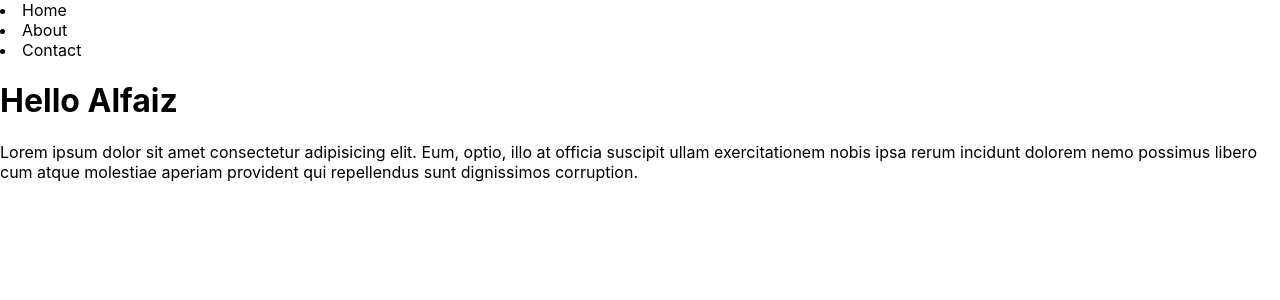
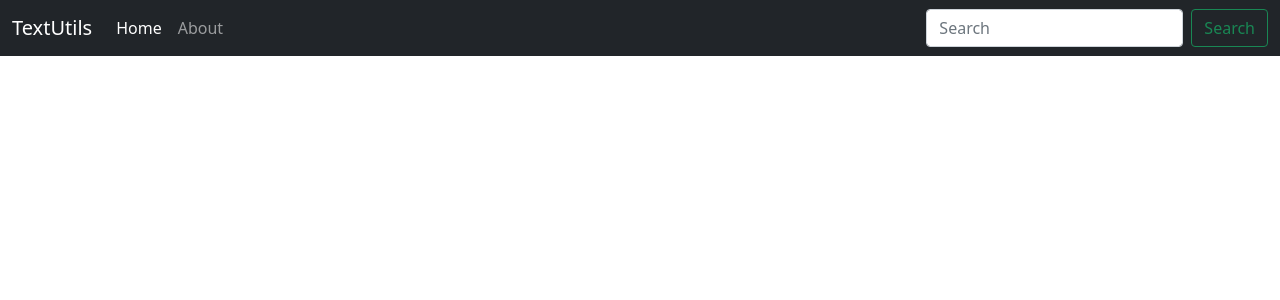
Before and after one commit to Alfaiz-Thoughtwin/React-Tutorials, a React (Create React App) app in the folder textutils/: page / in a window 1280 px wide. Shown: the top 300 px of the page. Built offline with nearby package versions, Linux system fonts and the light colour scheme.

Commit message:
Tut05 Project 1: Setup + Adding Bootstrap

```diff
--- a/textutils/public/index.html
+++ b/textutils/public/index.html
@@ -24,6 +24,10 @@
       work correctly both with client-side routing and a non-root public URL.
       Learn how to configure a non-root public URL by running `npm run build`.
     -->
+
+    <!-- Bootstrap CSS -->
+    <link href="https://cdn.jsdelivr.net/npm/bootstrap@5.1.0/dist/css/bootstrap.min.css" rel="stylesheet" integrity="sha384-KyZXEAg3QhqLMpG8r+8fhAXLRk2vvoC2f3B09zVXn8CA5QIVfZOJ3BCsw2P0p/We" crossorigin="anonymous">
+
     <title>React App</title>
   </head>
   <body>
@@ -39,5 +43,8 @@
       To begin the development, run `npm start` or `yarn start`.
       To create a production bundle, use `npm run build` or `yarn build`.
     -->
+
+    <!-- Option 1: Bootstrap Bundle with Popper -->
+    <script src="https://cdn.jsdelivr.net/npm/bootstrap@5.1.0/dist/js/bootstrap.bundle.min.js" integrity="sha384-U1DAWAznBHeqEIlVSCgzq+c9gqGAJn5c/t99JyeKa9xxaYpSvHU5awsuZVVFIhvj" crossorigin="anonymous"></script>
   </body>
 </html>
--- a/textutils/src/App.js
+++ b/textutils/src/App.js
@@ -1,19 +1,33 @@
-import logo from './logo.svg';
+// import logo from './logo.svg';
 import './App.css';
 
-let name = "Alfaiz";
+
 function App() {
   return (
     <>
-    <nav>
-      <li>Home</li>
-      <li>About</li>
-      <li>Contact</li>
-    </nav>
-    <h1>Hello {name}</h1>
-    <div className="container">
-      Lorem ipsum dolor sit amet consectetur adipisicing elit. Eum, optio, illo at officia suscipit ullam exercitationem nobis ipsa rerum incidunt dolorem nemo possimus libero cum atque molestiae aperiam provident qui repellendus sunt dignissimos corruption.
+    {/* Navbar Code : */}
+    <nav className="navbar navbar-expand-lg navbar-dark bg-dark">
+  <div className="container-fluid">
+    <a className="navbar-brand" href="/">TextUtils</a>
+    <button className="navbar-toggler" type="button" data-bs-toggle="collapse" data-bs-target="#navbarSupportedContent" aria-controls="navbarSupportedContent" aria-expanded="false" aria-label="Toggle navigation">
+      <span className="navbar-toggler-icon"></span>
+    </button>
+    <div className="collapse navbar-collapse" id="navbarSupportedContent">
+      <ul className="navbar-nav me-auto mb-2 mb-lg-0">
+        <li className="nav-item">
+          <a className="nav-link active" aria-current="page" href="/">Home</a>
+        </li>
+        <li className="nav-item">
+          <a className="nav-link" href="/">About</a>
+        </li>
+      </ul>
+      <form className="d-flex">
+        <input className="form-control me-2" type="search" placeholder="Search" aria-label="Search"/>
+        <button className="btn btn-outline-success" type="submit">Search</button>
+      </form>
     </div>
+  </div>
+</nav>
     </>
   );
 }
--- a/textutils/src/index.css
+++ b/textutils/src/index.css
@@ -1,4 +1,4 @@
-body {
+/* body {
   margin: 0;
   font-family: -apple-system, BlinkMacSystemFont, 'Segoe UI', 'Roboto', 'Oxygen',
     'Ubuntu', 'Cantarell', 'Fira Sans', 'Droid Sans', 'Helvetica Neue',
@@ -10,4 +10,4 @@
 code {
   font-family: source-code-pro, Menlo, Monaco, Consolas, 'Courier New',
     monospace;
-}
+} */
```
